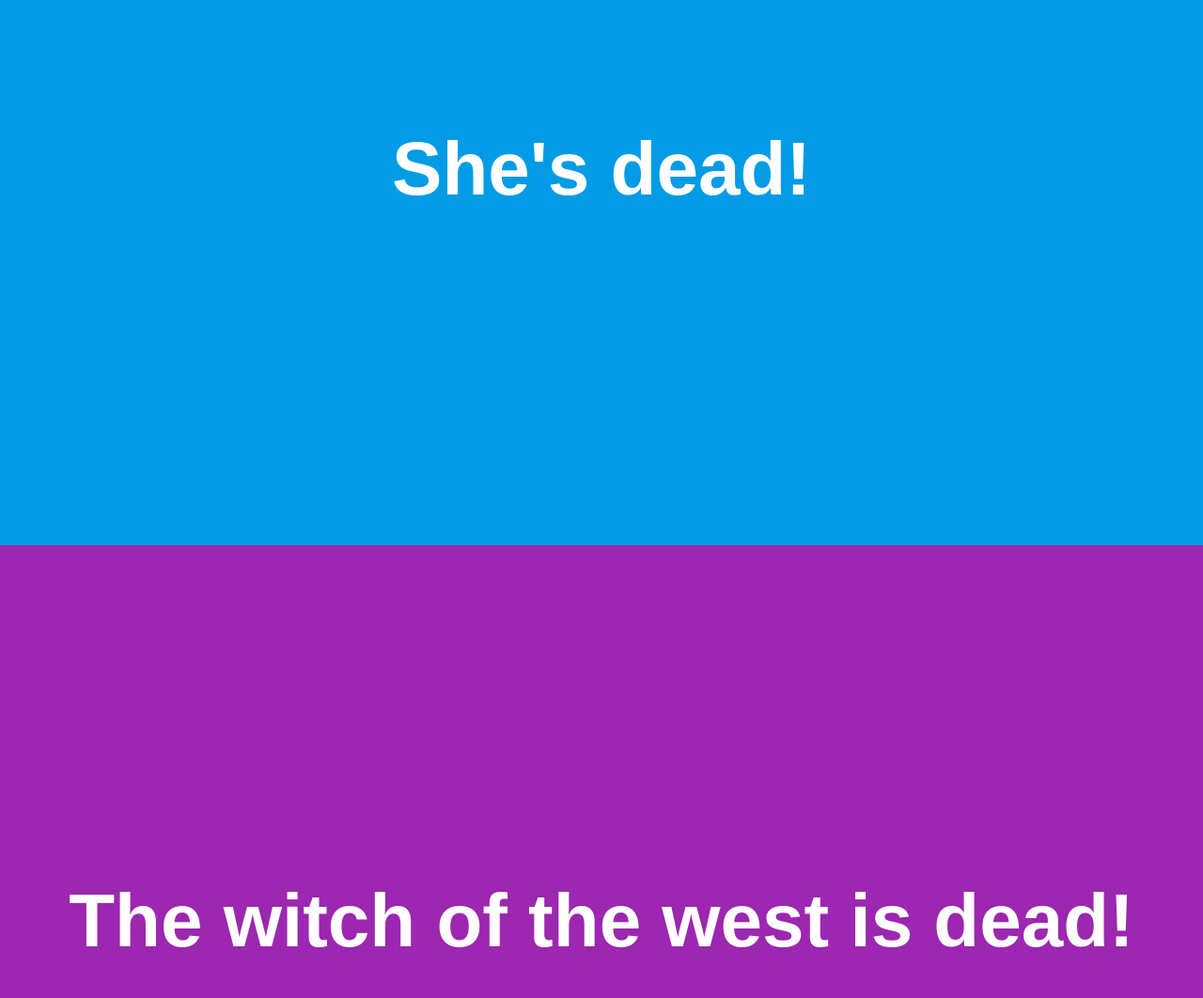
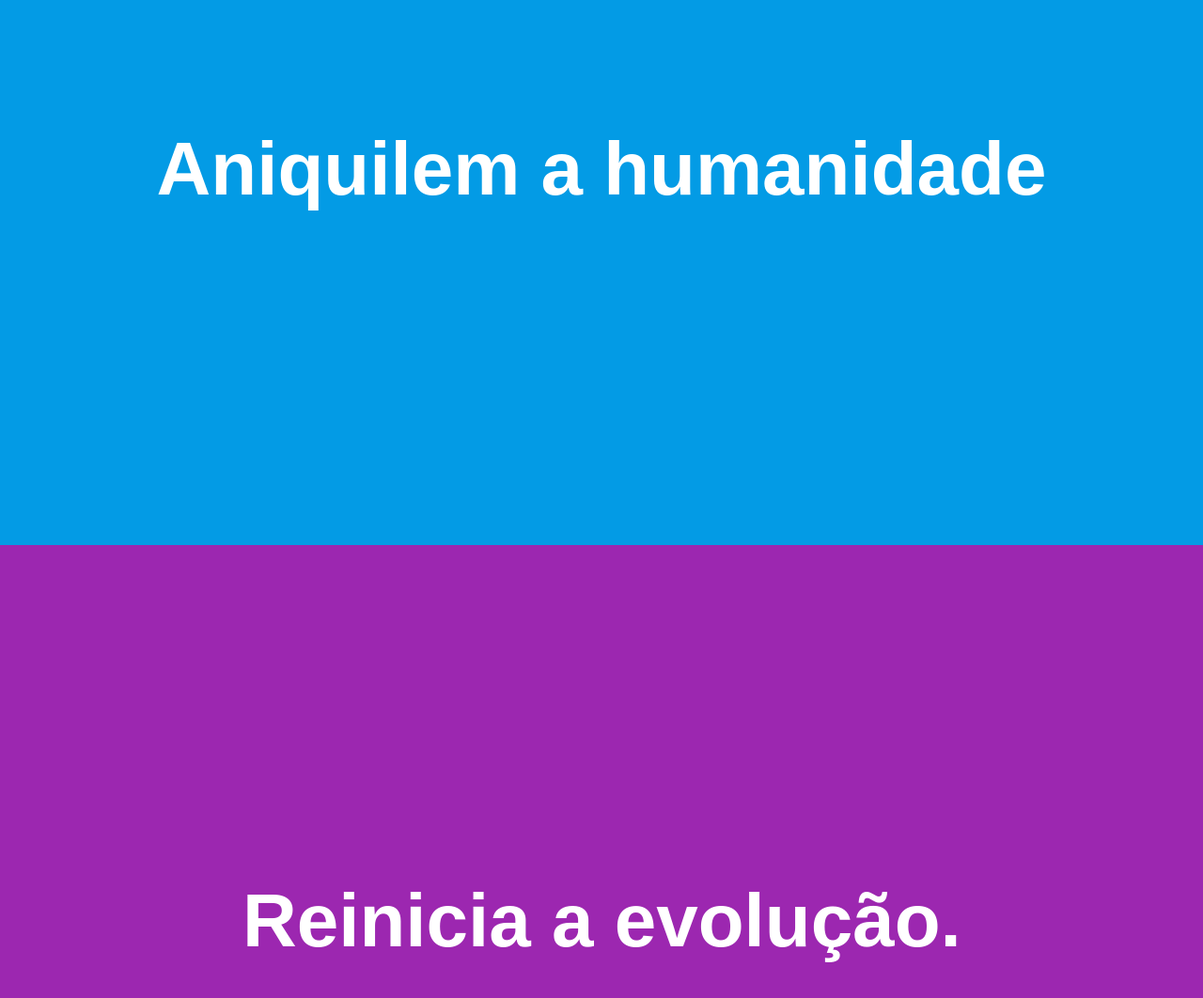
Before and after one commit to satoruhlc/satoruhlc.github.io, a plain HTML site: page index.html in a window 1280 px wide. Shown: the part 1020-2082 px from the top of the page at 94% size. Drawn offline with nearby package versions, Linux system fonts and the light colour scheme.

Commit message:
Update index.html

```diff
--- a/index.html
+++ b/index.html
@@ -7,13 +7,13 @@
 </head>
 <body>
     <section>
-        <h1 data-aos="fade-up">Good news!</h1>
+        <h1 data-aos="fade-down">Queimem as árvores</h1>
     </section>
     <section>
-        <h1 data-aos="fade-up">She's dead!</h1>
+        <h1 data-aos="fade-up">Aniquilem a humanidade</h1>
     </section>
     <section>
-        <h1>The witch of the west is dead!</h1>
+        <h1 data-aos="flip-up">Reinicia a evolução.</h1>
     </section>
   <script src="https://code.jquery.com/jquery-3.4.1.js"></script>
   <script src="https://unpkg.com/aos@next/dist/aos.js"></script>
```
